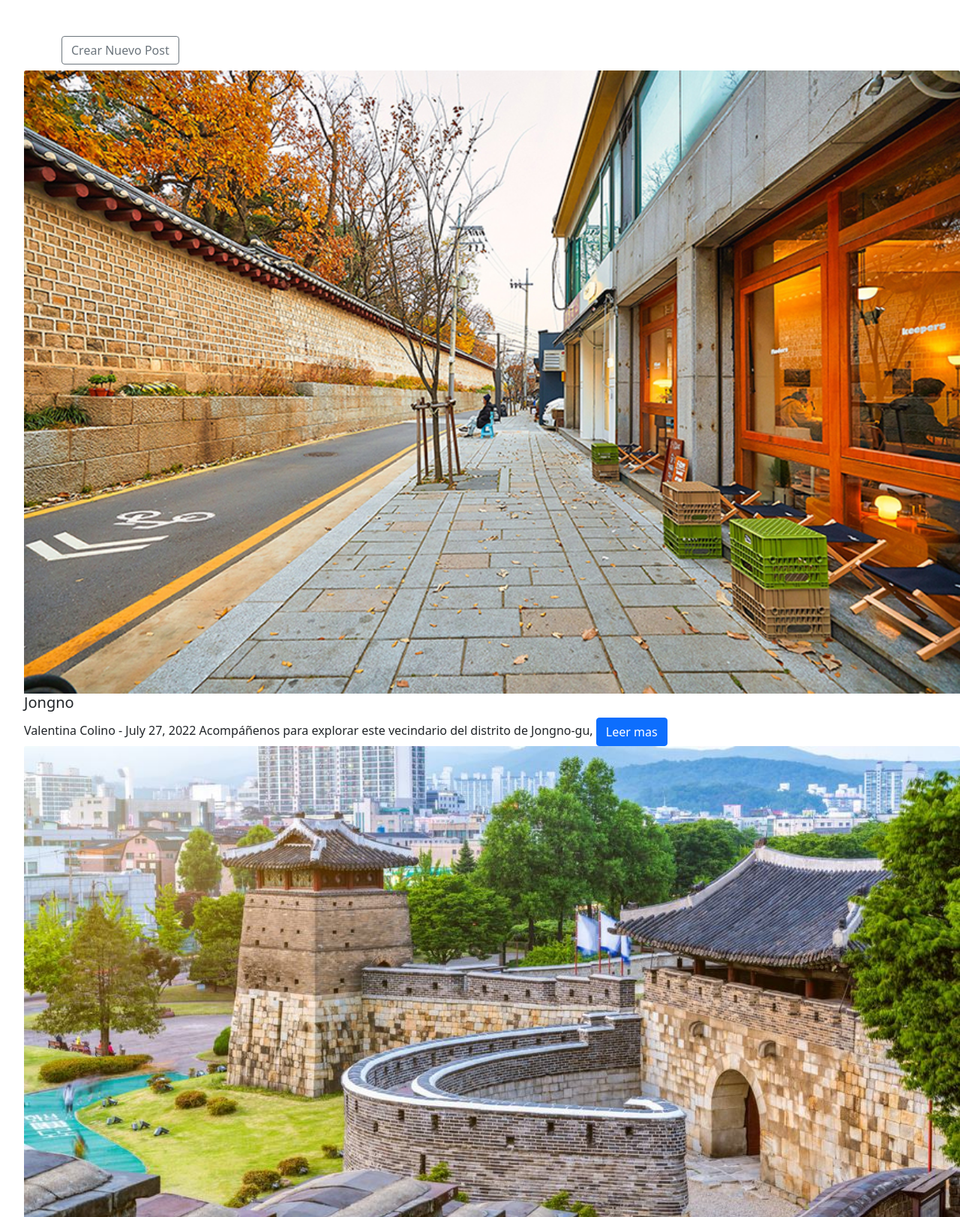
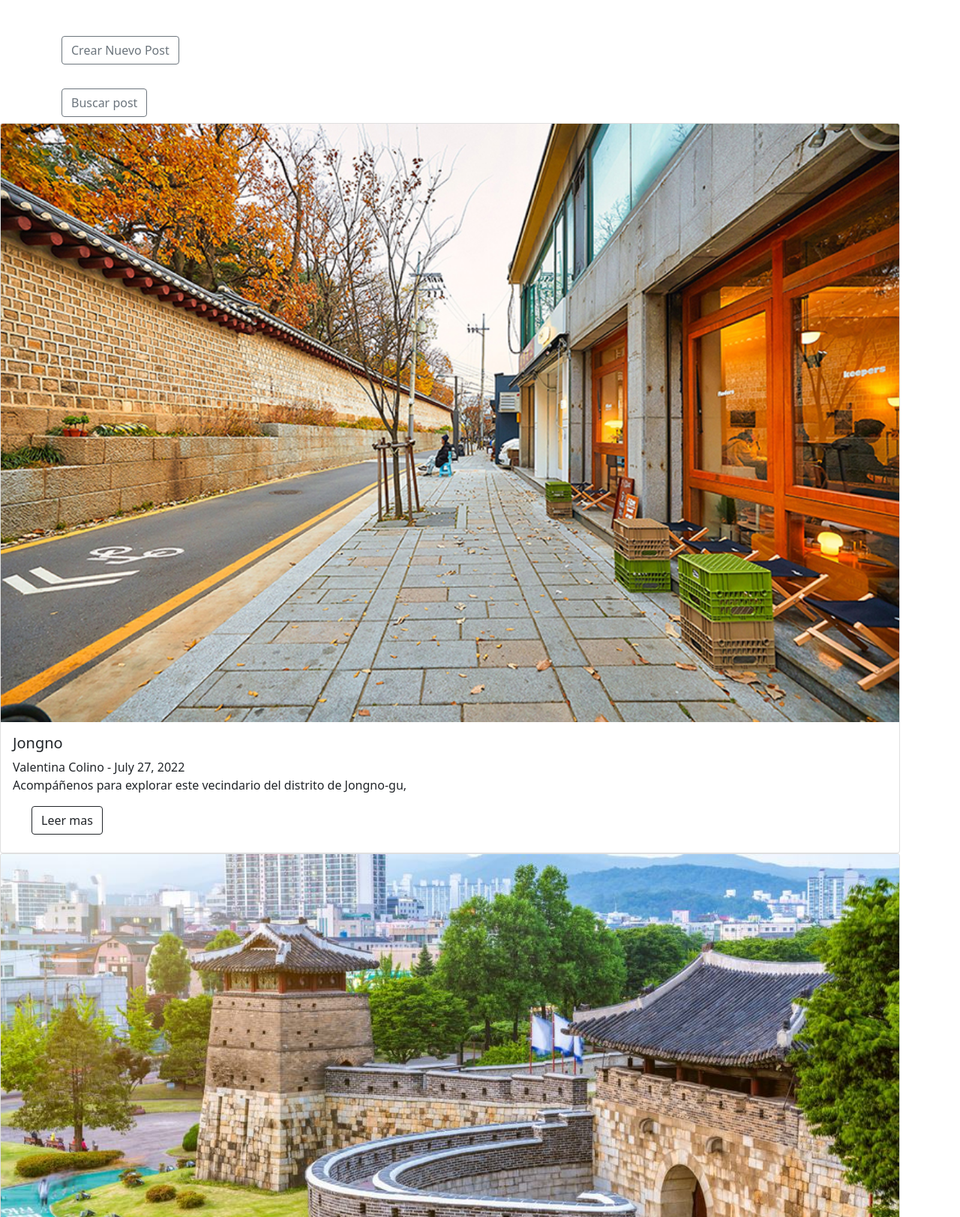
Before and after one commit to RocioColino/ProyectoFinalCoder, a Django app: page /blog/ in a window 1280 px wide. Shown: the part 297-1920 px from the top of the page at 75% size. Run offline with Django 4.2, Linux system fonts and the light colour scheme; data comes from the database, SQL or seed files in the repository; both versions use the stored data as it was after the commit; some libraries are stand-ins or nearby versions.

Commit message:
busqueda

```diff
--- a/ProyectoFinal/Blog/templates/Blog/blog.html
+++ b/ProyectoFinal/Blog/templates/Blog/blog.html
@@ -15,33 +15,38 @@
     </div>
 </header>
 <br/>
-<div class="container"><h6><a href="{% url 'add_post' %}" class="btn btn-outline-secondary">Crear Nuevo Post</a></h6></div>
+<div class="container"><h6><a href="{% url 'add_post' %}" class="btn btn-outline-secondary">Crear Nuevo Post</a></h6></div> </br>  <div class="container"><h6><a href="{% url 'busqueda_post' %}" class="btn btn-outline-secondary">Buscar post</a></h6></div>
 
-<ul>
 {% for post in object_list %}
 
+
     {% if post.imagen %}
+        <div class="card mb-9"  style="max-width: 1200px;">
                 <img src="{{ post.imagen.url }}" class="card-img-top" >
     {% endif %}
+        <div class="card-body"  >
+            <h5 class="card-title" >{{ post.titulo}}</h5>{{ post.autor.first_name }} {{ post.autor.last_name }} - {{ post.fecha }}</h5>
+            <p class="card-text">{{ post.fragmento }}</p>
+                    {% if user.is_authenticated %}
+                        {% if post.autor.id == user.id %}
+                            <p class="card-text">
+                                <a href="{% url 'update_post' post.pk %}">(Editar)</a>
+                                <a href="{% url 'delete_post' post.pk %}">(Eliminar)</a>
+                             </p>
 
 
-                     <h5 href="{% url 'post-detalles' post.pk %}" >{{ post.titulo}}</h5>{{ post.autor.first_name }} {{ post.autor.last_name }} - {{ post.fecha }}
 
-                            {% if user.is_authenticated %}
-                               {% if post.autor.id == user.id %}
-                                      <a href="{% url 'update_post' post.pk %}">(Editar)</a>
-                                      <a href="{% url 'delete_post' post.pk %}">(Eliminar)</a></a></small>
+
                         {% endif %}
-                            {% endif%}
-
-                       {{ post.fragmento }}
-
-                      <a href="{% url 'post-detalles' post.pk %}" class="btn btn-primary">Leer mas</a>
+                    {% endif %}
+<div class="container"><h6><a href="{% url 'post-detalles' post.pk %}" class="btn btn-outline-dark">Leer mas</a></h6></div>
+        </div>
+        </div>
 
 
 
 
 {% endfor %}
-</ul>
+
 
 {% endblock %}
--- a/ProyectoFinal/Blog/templates/Blog/inicio.html
+++ b/ProyectoFinal/Blog/templates/Blog/inicio.html
@@ -49,12 +49,12 @@
                         {% endif %}
 
 
-                        <
 
 
                     </ul>
                 </div>
             </div>
+
         </nav>
  <!-- Page header with logo and tagline-->
  <div class="card text-bg-dark">
--- a/ProyectoFinal/Blog/templates/Blog/padre.html
+++ b/ProyectoFinal/Blog/templates/Blog/padre.html
@@ -24,6 +24,7 @@
                 <li class="nav-item"><a class="nav-link" href="{% url 'inicio' %}">Inicio</a></li>
                 <li class="nav-item"><a class="nav-link" href="{% url 'blog' %}">Blog</a></li>
                 <li class="nav-item"><a class="nav-link" href="{% url 'about' %}">Sobre mi</a></li>
+
 
                 {% if user.is_authenticated %}
                 <small><li class="nav-item">
@@ -59,6 +60,9 @@
             </ul>
         </div>
     </div>
+
+
+
 </nav>
         {% block contenidoQueCambia %}
 
--- a/ProyectoFinal/Blog/urls.py
+++ b/ProyectoFinal/Blog/urls.py
@@ -15,4 +15,5 @@ urlpatterns = [
     path('post_detalles/update_post/<int:pk>', UpdatePostView.as_view(), name='update_post'),
     path('post_detalles/<int:pk>/delete_post/', DeletePostView.as_view(), name='delete_post'),
     path('post_detalles/<int:pk>/add_comment/', AddCommentView.as_view(), name='add_comment'),
-]
+    path('busqueda_post/', views.busqueda_post, name='busqueda_post'),
+    ]
--- a/ProyectoFinal/Blog/views.py
+++ b/ProyectoFinal/Blog/views.py
@@ -64,5 +64,16 @@ class AddCommentView(CreateView):
 
 
 
+
+def busqueda_post(request):
+    if request.method=="POST":
+        post=request.POST['titulo']
+        resultado=Post.objects.filter(titulo__icontains=post)
+        return render(request,"Blog/busqueda_post.html", {"post":resultado})
+
+    return render(request, "Blog/busqueda_post.html", {})
+
+
+
 #def lugares(request):
     #return render(request, 'Blog/lugares.html', {})
```
Also changed, not shown: ProyectoFinal/Blog/templates/Blog/busqueda_post.html (added, +33 -0 lines), ProyectoFinal/db.sqlite3, ProyectoFinal/media/images/2785069_image_1_1.jpg (added), ProyectoFinal/media/images/perfil/default.png (added). Lines whose indentation alone changed are shown as unchanged.
